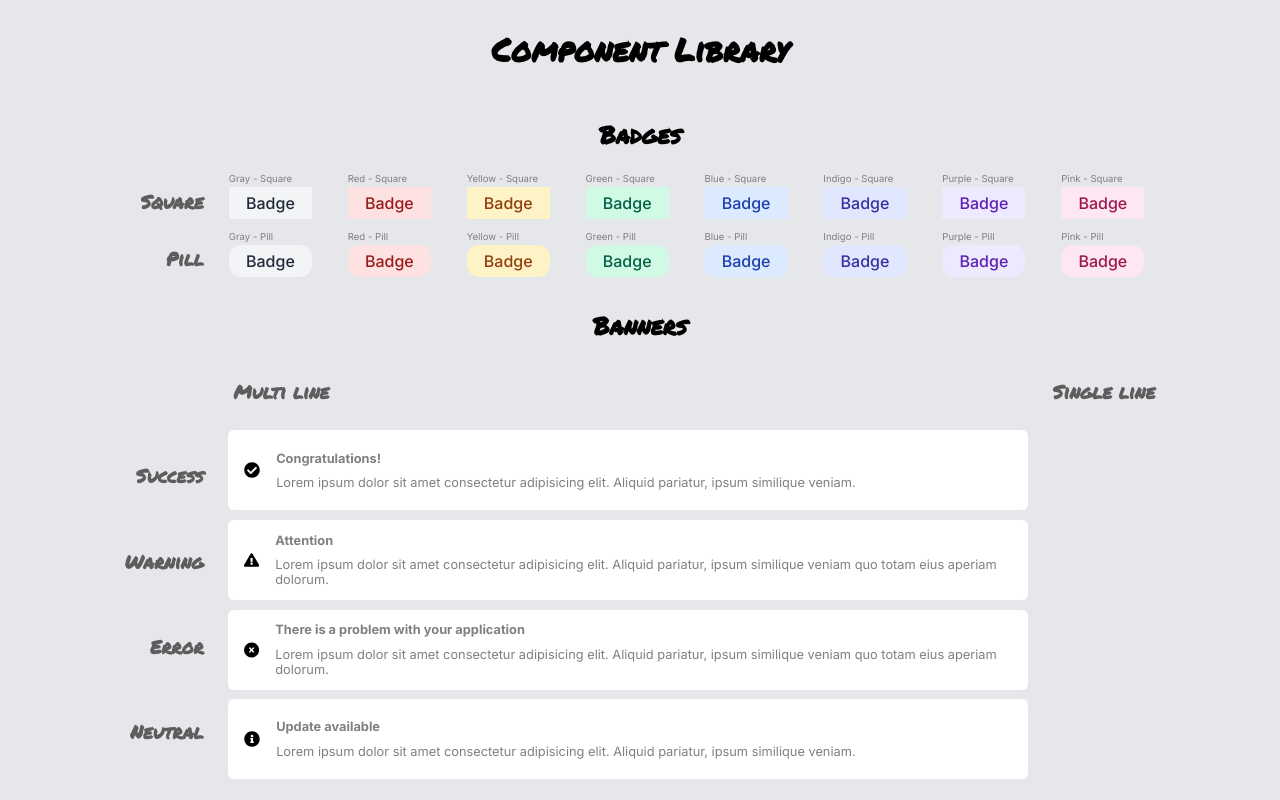
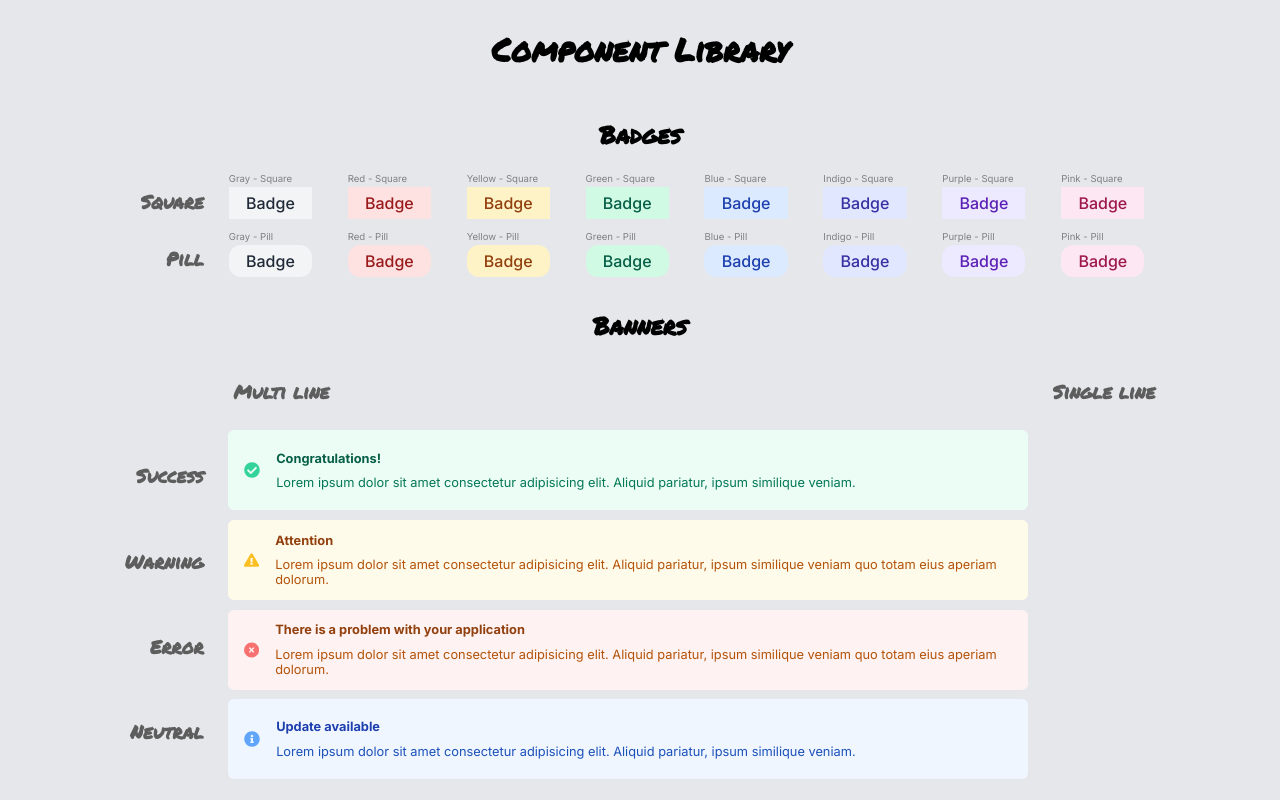
Before and after one commit to anet-eny/component-library, a React (Vite) app: page / in a window 1280 px wide. Built offline with nearby package versions, Linux system fonts and the light colour scheme.

Commit message:
Update Banner css based on status prop

```diff
--- a/src/index.css
+++ b/src/index.css
@@ -124,3 +124,55 @@ p {
 .banner-text > p {
     font-size: 0.8rem;
 }
+
+.success {
+    color: #34D399;
+    background-color: #ECFDF5;
+}
+
+.success .banner-text > p > strong {
+    color: #065F46;
+}
+
+.success .banner-text > p {
+    color: #047857;
+}
+
+.warning {
+    color: #FBBF24;
+    background-color: #FFFBEB;
+}
+
+.warning .banner-text > p > strong {
+    color: #92400E;
+}
+
+.warning .banner-text > p {
+    color: #B45309;
+}
+
+.error {
+    color: #F87171;
+    background-color: #FEF2F2;
+}
+
+.error .banner-text > p > strong {
+    color: #92400E;
+}
+
+.error .banner-text > p {
+    color: #B45309;
+}
+
+.neutral {
+    color: #60A5FA;
+    background-color: #EFF6FF;
+}
+
+.neutral .banner-text > p > strong {
+    color: #1E40AF;
+}
+
+.neutral .banner-text > p {
+    color: #1C51B9;
+}
```
